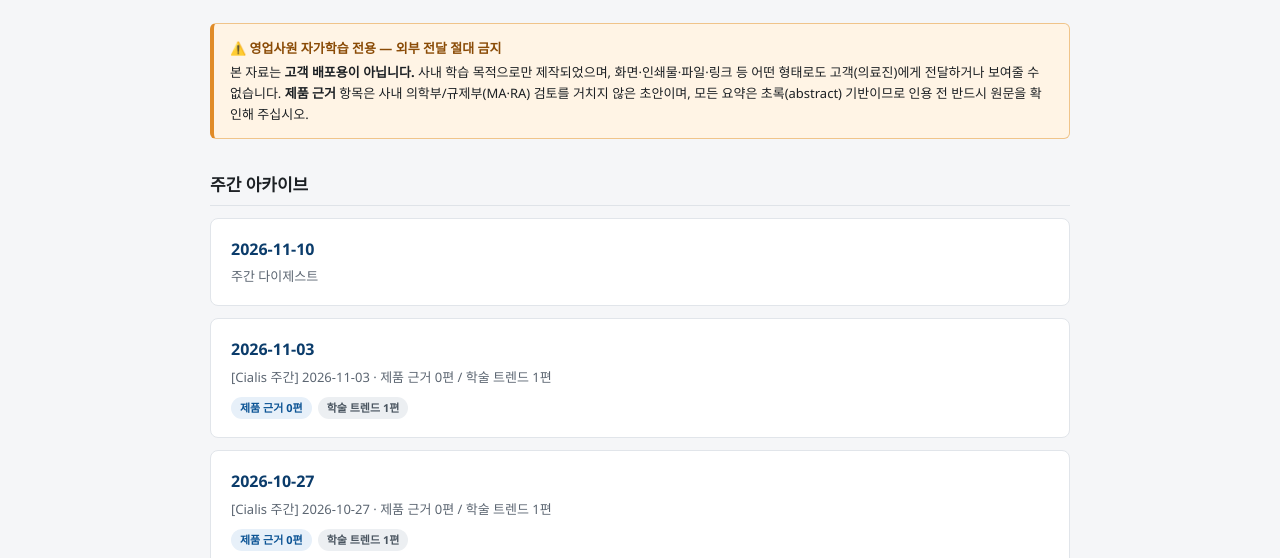
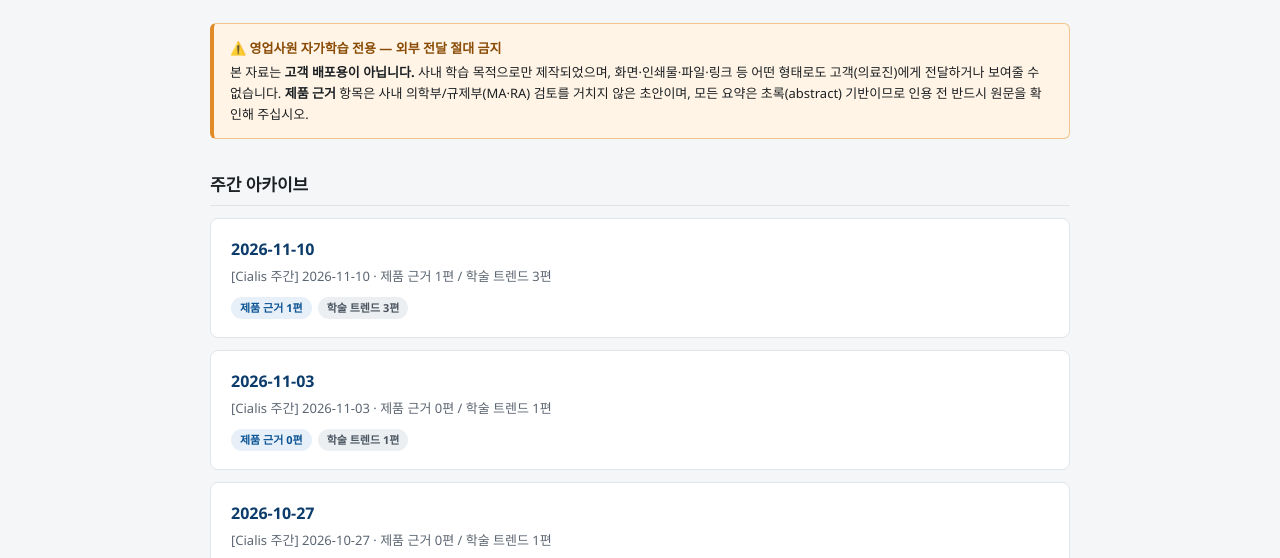
Before and after one commit to ZP-Commercialization-Korea-ETC-MKTG/Journal-Hub, a plain HTML site: page cialis/index.html in a window 1280 px wide. Shown: the part 232-790 px from the top of the page. Drawn offline with Linux system fonts and the light colour scheme.

Commit message:
site update 2026-11-10

```diff
--- a/cialis/index.html
+++ b/cialis/index.html
@@ -77,8 +77,8 @@ footer{margin-top:40px;padding-top:16px;border-top:1px solid #dfe3e8;
   모든 요약은 초록(abstract) 기반이므로 인용 전 반드시 원문을 확인해 주십시오.
 </div><h2>주간 아카이브</h2><a class="card" href="2026-11-10.html">
   <h3>2026-11-10</h3>
-  <p>주간 다이제스트</p>
-
+  <p>[Cialis 주간] 2026-11-10 · 제품 근거 1편 / 학술 트렌드 3편</p>
+  <div class="pills"><span class="pill pill-b">제품 근거 1편</span><span class="pill pill-a">학술 트렌드 3편</span></div>
 </a>
 <a class="card" href="2026-11-03.html">
   <h3>2026-11-03</h3>
```
